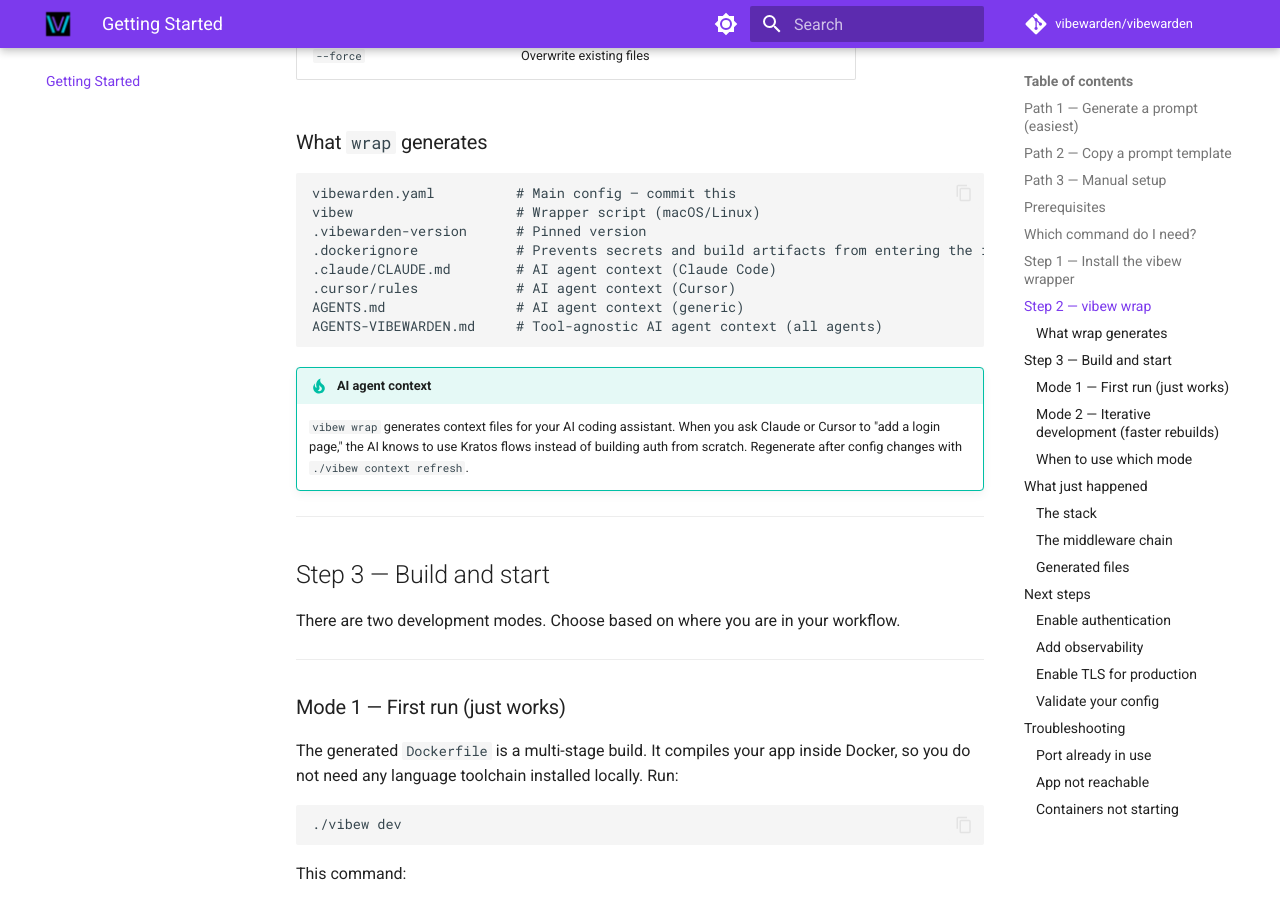
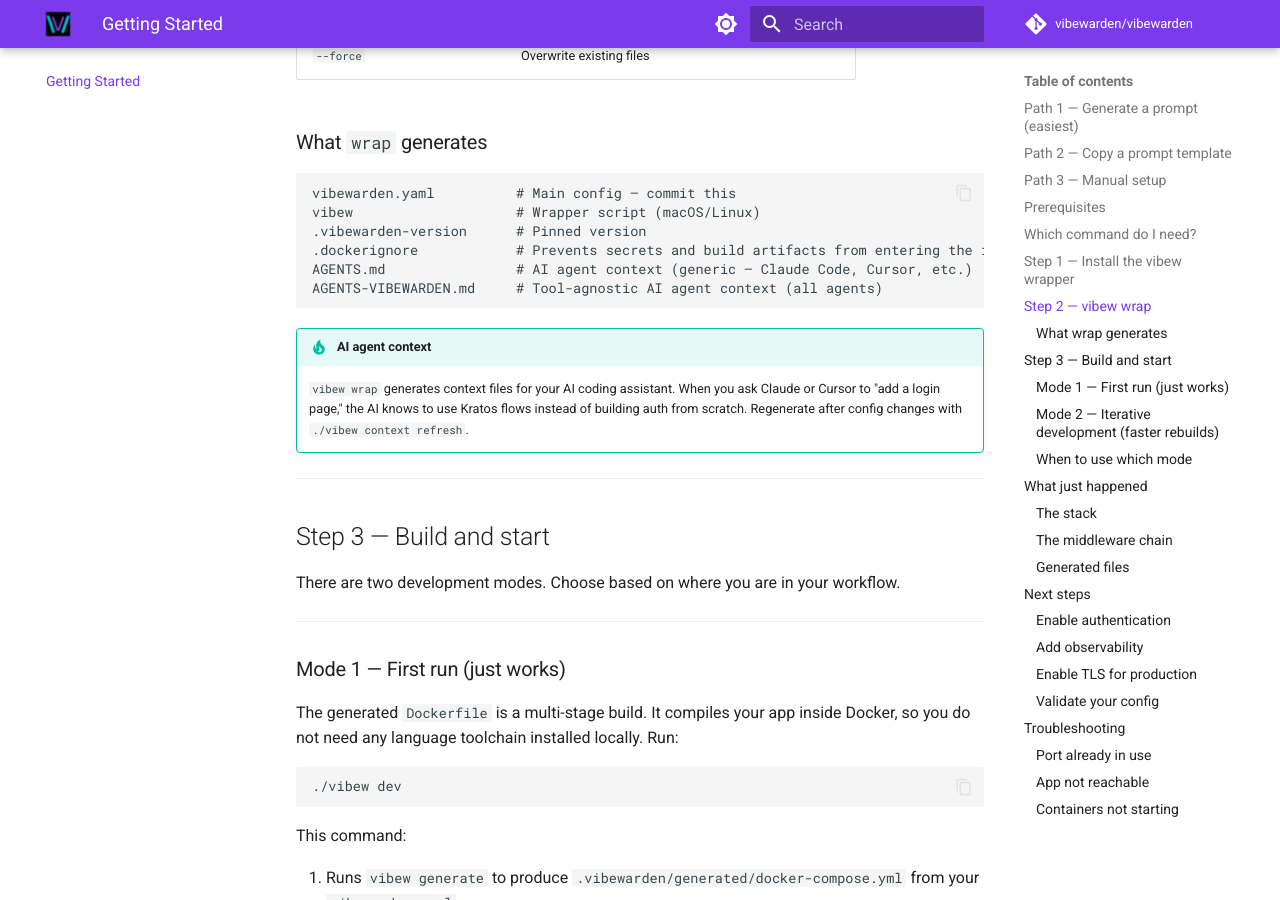
Before and after one commit to VibeWarden/vibewarden, an MkDocs documentation site: the page built from docs/getting-started.md, in a window 1280 px wide and 900 px high, scrolled down 2833 px. Built offline with MkDocs 1.6.1 and Material for MkDocs 9.7.7, drawn with Linux system fonts in a browser that asks for light colours; comment, search, counter and statistics services are not loaded; the version menu is left out.

Commit message:
fix(#811): remove .claude/CLAUDE.md and .cursor/rules from scaffold file lists
README.md and docs/getting-started.md both claimed vibew init/wrap generates
.claude/CLAUDE.md and .cursor/rules. Scaffold code
(internal/app/scaffold/agent_context.go) only writes AGENTS-VIBEWARDEN.md
and AGENTS.md; scaffold tests (init_project_test.go:487,548) explicitly
assert CLAUDE.md is NOT created. Agents following README searched for
files that never appeared.

Also updated the "Supported agents" paragraph in README to reflect the
AGENTS.md convention (tool-agnostic, works for Claude Code, Cursor,
Aider, Continue, etc.) instead of listing per-agent file paths that
don't exist.

Historical references in DECISIONS.md ADRs kept as-is — ADRs are
records of decisions at a point in time, not current-state docs.

Closes #811

Co-Authored-By: Claude Opus 4.6 (1M context) <noreply@anthropic.com>

````diff
--- a/docs/getting-started.md
+++ b/docs/getting-started.md
@@ -123,9 +123,7 @@ vibewarden.yaml          # Main config — commit this
 vibew                    # Wrapper script (macOS/Linux)
 .vibewarden-version      # Pinned version
 .dockerignore            # Prevents secrets and build artifacts from entering the image
-.claude/CLAUDE.md        # AI agent context (Claude Code)
-.cursor/rules            # AI agent context (Cursor)
-AGENTS.md                # AI agent context (generic)
+AGENTS.md                # AI agent context (generic — Claude Code, Cursor, etc.)
 AGENTS-VIBEWARDEN.md     # Tool-agnostic AI agent context (all agents)
 ```
 
````
Also changed, not shown: README.md (+4 -5 lines).
